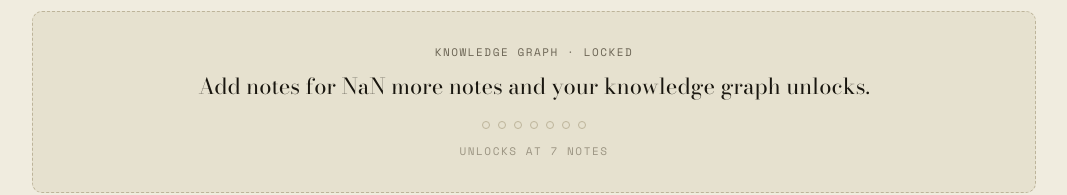
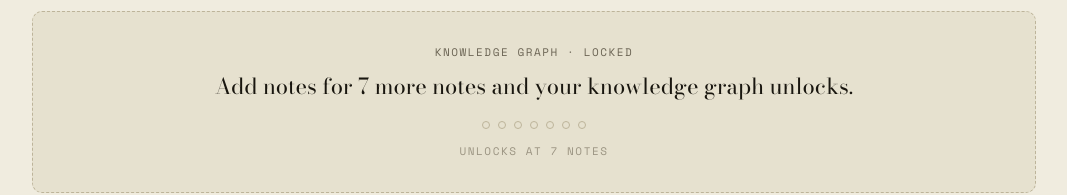
Before and after one commit to snerkar17/absorb, a Next.js app in the folder frontend/: page / in a window 1280 px wide. Shown: the part 468-663 px from the top of the page, without its empty margins (106-1173 px from the left). Built offline with nearby package versions, Linux system fonts and the light colour scheme; no server answers; the database is empty.

Commit message:
dayslogged to noteslogged

```diff
--- a/frontend/src/app/page.tsx
+++ b/frontend/src/app/page.tsx
@@ -215,7 +215,7 @@ export default function HomePage() {
         </div>
       ) : (
         <div style={{ marginTop: 32 }}>
-          <GraphLockedPanel daysLogged={totalDays} />
+          <GraphLockedPanel notesLogged={totalDays} />
         </div>
       )}
     </div>
```
